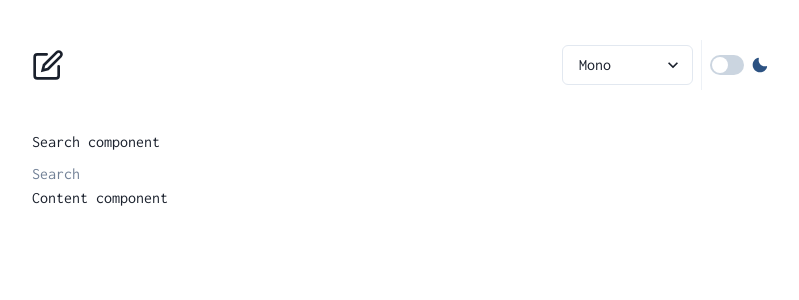
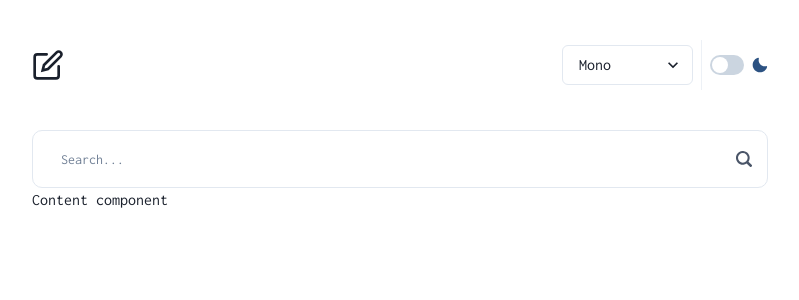
Before and after one commit to rojasmart/dictionary-web-app, a React (Vite) app: page / in a window 1280 px wide. Shown: the top 300 px of the page, without its empty margins (240-1039 px from the left). Built offline with nearby package versions, Linux system fonts and the light colour scheme.

Commit message:
added search component

```diff
--- a/src/components/SearchInput.jsx
+++ b/src/components/SearchInput.jsx
@@ -1,11 +1,16 @@
 import { Stack } from "@chakra-ui/react";
-import { Text } from "@chakra-ui/react";
+import { Input, InputGroup, InputRightElement } from "@chakra-ui/react";
+import { Search2Icon } from "@chakra-ui/icons";
 
 const SearchInput = () => {
   return (
     <Stack>
-      <Text>Search component</Text>
-      <input type="text" placeholder="Search" />
+      <InputGroup borderRadius={5} size="sm">
+        <InputRightElement pointerEvents="none" h={"100%"} mr={2}>
+          <Search2Icon color="gray.600" key="search-icon" boxSize={4} />
+        </InputRightElement>
+        <Input type="text" p={7} placeholder="Search..." borderRadius={10} />
+      </InputGroup>
     </Stack>
   );
 };
--- a/src/components/Toggle.jsx
+++ b/src/components/Toggle.jsx
@@ -17,7 +17,7 @@ const Toggle = () => {
       <Switch
         isChecked={isChecked}
         onChange={handleToggle}
-        colorScheme="purplei"
+        colorScheme="purple"
       />
       {colorMode === "dark" ? (
         <SunIcon color="orange.200" />
```
